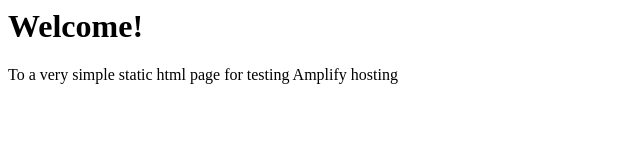
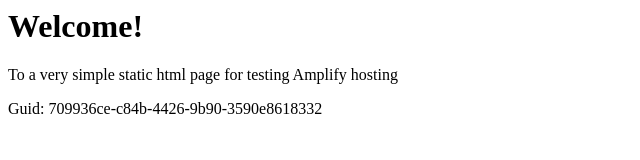
Before and after one commit to aws-aemilia-dub/Github-PR-Commit-Integration-Test-DoNotTouch-Gith-OKSLNVO2-v1-preprod-eu-west-1, a website: page src/index.html in a window 1280 px wide. Shown: the whole page, without its empty margins (0-640 px from the left). Drawn offline with Linux system fonts and the light colour scheme.

Commit message:
commit from integ tests

```diff
--- a/src/index.html
+++ b/src/index.html
@@ -1,3 +1,5 @@
+
+
 <html lang="en">
 
 <head>
@@ -10,6 +12,6 @@
 <body>
     <h1>Welcome!</h1>
     <p>To a very simple static html page for testing Amplify hosting</p>
-</body>
+    <p>Guid: 709936ce-c84b-4426-9b90-3590e8618332</p></body>
 
 </html>
```
